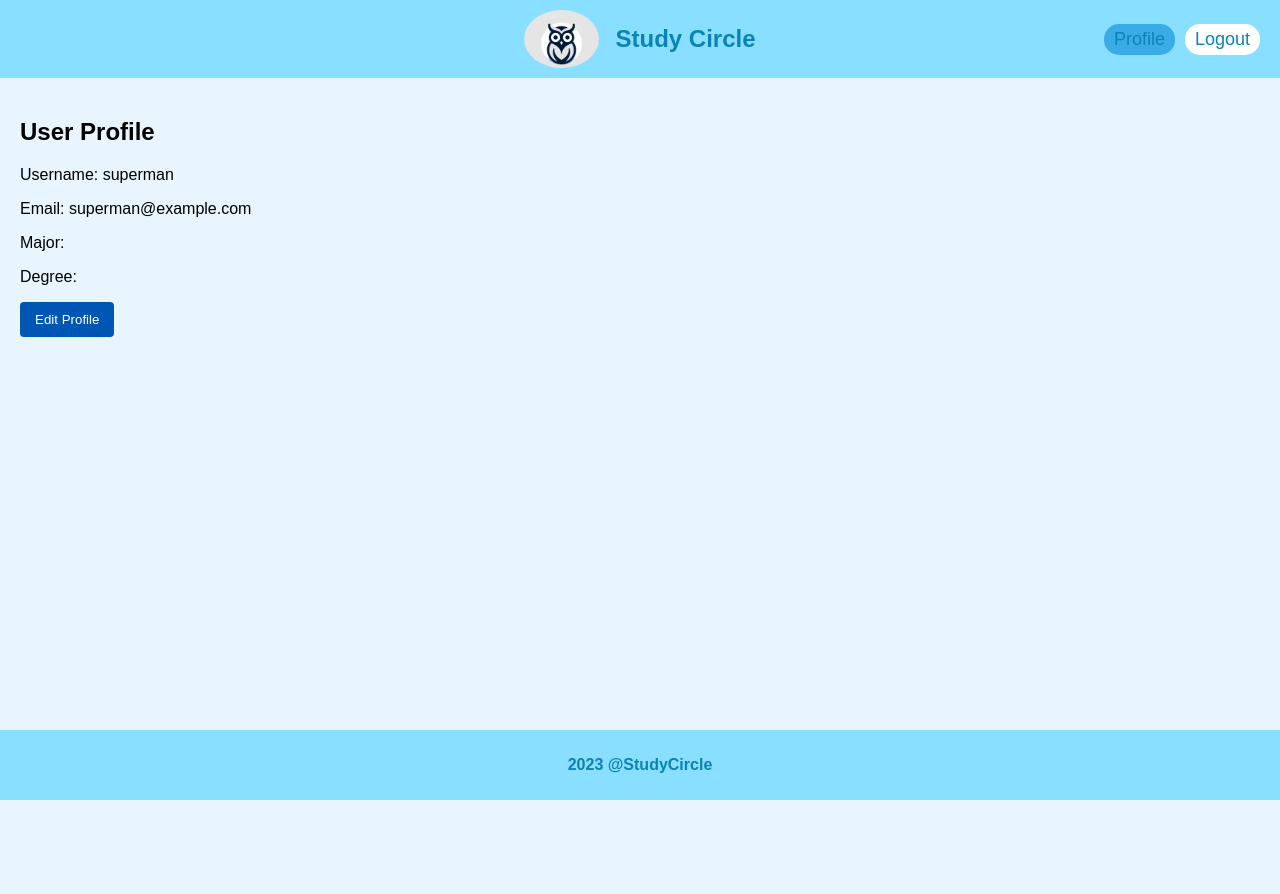
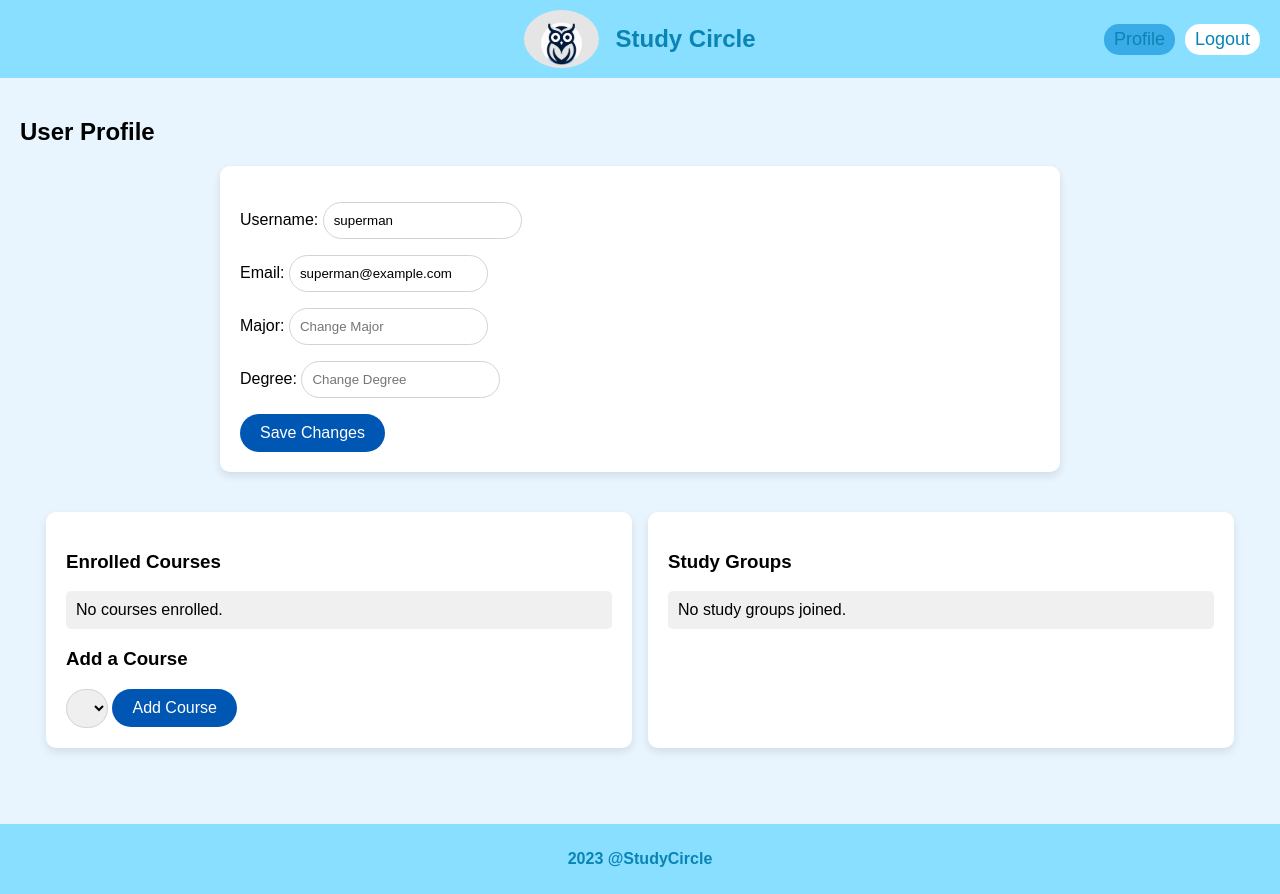
Before and after one commit to StudyCircleorg/StudyCircle, a Django app: page /users/profile in a window 1280 px wide. Before the commit the page ends 800 px from the top, so only its background shows below. Run offline with Django 4.2, Linux system fonts and the light colour scheme; a user stored in the database is signed in; lists and menus that the app fills with data are empty.

Commit message:
make profile page

```diff
--- a/studycircle/static/css/common.css
+++ b/studycircle/static/css/common.css
@@ -189,3 +189,92 @@ nav-title h1 {
         margin: 10px 0; /* Adjust margin for vertical stacking */
     }
 }
+
+.edit-profile-form {
+    background-color: #FFFFFF;
+    padding: 20px;
+    border-radius: 10px;
+    box-shadow: 0 4px 8px rgba(0, 0, 0, 0.1);
+    margin-bottom: 30px;
+    max-width: 800px;
+    margin-left: auto;
+    margin-right: auto;
+}
+
+.profile-courses, .profile-groups {
+    background-color: #FFFFFF;
+    padding: 20px;
+    border-radius: 10px;
+    box-shadow: 0 4px 8px rgba(0, 0, 0, 0.1);
+    width: 48%;
+    margin-bottom: 30px;
+}
+
+/* Flex container for courses and groups */
+.course-group-container {
+    display: flex;
+    justify-content: space-between;
+    gap: 20px;
+}
+
+/* Style the list inside the courses and groups */
+.profile-list {
+    list-style: none;
+    padding: 0;
+}
+
+.profile-list li {
+    background-color: #F0F0F0;
+    padding: 10px;
+    margin-bottom: 10px;
+    border-radius: 5px;
+}
+
+/* Style for the 'Add course' button */
+.add-course-btn {
+    background-color: #0056b3;
+    color: white;
+    padding: 10px 20px;
+    text-align: center;
+    display: inline-block;
+    border-radius: 20px;
+    cursor: pointer;
+    margin-top: 10px;
+}
+
+.add-course-btn:hover {
+    background-color: #004494;
+}
+
+/* Add custom styles for form inputs */
+.form-control {
+    border-radius: 20px;
+    border: 1px solid #ced4da;
+    padding: 10px;
+}
+
+/* Style the save changes button */
+.btn-primary {
+    border-radius: 20px;
+    border: none;
+    padding: 10px 20px;
+    font-size: 16px;
+}
+
+/* Custom media query to adjust layout on smaller screens */
+@media (max-width: 768px) {
+    .course-group-container {
+        flex-direction: column;
+    }
+
+    .profile-courses, .profile-groups {
+        width: 100%;
+    }
+}
+
+.container-profile-page {
+    display: flex;
+    margin: 16px;
+    padding: 10px;
+    gap: 16px;
+}
--- a/studycircle/users/static/users/styles.css
+++ /dev/null
@@ -1,3 +0,0 @@
-body {
-    padding: 10px;
-}
--- a/studycircle/users/templates/users/profile.html
+++ b/studycircle/users/templates/users/profile.html
@@ -4,13 +4,51 @@
 
 {% block content %}
     <h2>User Profile</h2>
-    <p>Username: {{user.username}}</p>
-    <p>Email: {{user.email}}</p>
-    <p>Major: {{user.major}}</p>
-    <p>Degree: {{user.degree}}</p>
 
-    <a href="{% url 'users:edit_profile' %}" class="secondary-font">
-        <input class="btn btn-primary" type="submit" value="Edit Profile">
-    </a>
-    <!-- You can add more user details here -->
+    <div class="edit-profile-form">
+        <form action="{% url 'users:edit_profile' %}" method="post">
+            {% csrf_token %} <!-- Include the CSRF token -->
+
+            <p>Username: <input class="form-control" type="text" name="new_username" placeholder="Change Username" value="{{ user.username }}"></p>
+            <p>Email: <input class="form-control" type="email" name="new_email" placeholder="Change Email" value="{{ user.email }}"></p>
+            <p>Major: <input class="form-control" type="text" name="major" placeholder="Change Major" value="{{ user.major }}"></p>
+            <p>Degree: <input class="form-control" type="text" name="degree" placeholder="Change Degree" value="{{ user.degree }}"></p>
+
+            <input class="btn btn-primary" type="submit" value="Save Changes">
+        </form>
+    </div>
+
+    <div class="container-profile-page">
+        <div class="profile-courses">
+            <h3>Enrolled Courses</h3>
+            <ul class="profile-list">
+                {% for user_course in enrolled_courses %}
+                    <li>{{ user_course.course }}</li>
+                {% empty %}
+                    <li>No courses enrolled.</li>
+                {% endfor %}
+            </ul>
+            <h3>Add a Course</h3>
+            <form action="{% url 'users:add_course' %}" method="post">
+                {% csrf_token %}
+                <select class="form-control" name="course_id">
+                    {% for course in Course.objects.all %}
+                        <option value="{{ course.id }}">{{ course }}</option>
+                    {% endfor %}
+                </select>
+                <input class="btn btn-primary" type="submit" value="Add Course">
+            </form>
+        </div>
+
+        <div class="profile-groups">
+            <h3>Study Groups</h3>
+            <ul class="profile-list">
+                {% for user_group in enrolled_groups %}
+                    <li>{{ user_group.group }}</li>
+                {% empty %}
+                    <li>No study groups joined.</li>
+                {% endfor %}
+            </ul>
+        </div>
+    </div>
 {% endblock %}
--- a/studycircle/users/urls.py
+++ b/studycircle/users/urls.py
@@ -9,5 +9,6 @@ urlpatterns = [
     path("logout", views.logout_view, name="logout"),
     path("register", views.register, name="register"),
     path("profile", views.profile_view, name="profile"),
-    path("edit_profile", views.edit_profile_view, name="edit_profile")
+    path("edit_profile", views.edit_profile_view, name="edit_profile"),
+    path('add_course/', views.add_course_view, name='add_course'),
 ]
--- a/studycircle/users/views.py
+++ b/studycircle/users/views.py
@@ -5,7 +5,10 @@ from django.contrib.auth import authenticate, login, logout
 from django.urls import reverse
 from django.contrib.auth.decorators import login_required
 
-from .models import User
+from groups.models import UserGroup
+from courses.models import Course
+
+from .models import User, UserCourse
 
 # Create your views here.
 def login_view(request):
@@ -67,13 +70,19 @@ def register(request):
         return render(request, "users/register.html")
 
 def profile_view(request):
+    user = request.user
+    enrolled_courses = UserCourse.objects.filter(user=user)
+    enrolled_groups = UserGroup.objects.filter(user=user)
     return render(request, "users/profile.html", {
-        "user": request.user
+        "user": user,
+        "enrolled_courses": enrolled_courses,
+        "enrolled_groups": enrolled_groups
     })
 
 def edit_profile_view(request):
     if request.method == "POST":
         new_username = request.POST["new_username"]
+        new_email = request.POST["new_email"]
         major = request.POST["major"]
         degree = request.POST["degree"]
         user = request.user
@@ -82,30 +91,41 @@ def edit_profile_view(request):
         user.major = major
         user.degree = degree
 
-        # Check if the new username is different from the current one
-        if new_username != request.user.username:
-            # Check if the new username is available
-            if User.objects.filter(username=new_username).exists():
-                return render(request, "users/edit_profile.html", {
-                    "user": request.user,
-                    "message": "Username is already taken."
+        # Check if the new username or email is different from the current one
+        if new_username != user.username or new_email != user.email:
+            # Check if the new username or email is available
+            if User.objects.filter(username=new_username).exists() or User.objects.filter(email=new_email).exists():
+                return render(request, "users/profile.html", {
+                    "user": user,
+                    "message": "Username or email is already taken."
                 })
 
-            # Update Username
+            # Update Username and Email
             user.username = new_username
+            user.email = new_email
             user.save()
 
             return render(request, "users/profile.html", {
-                "user": request.user,
-                "message": "Username, Major and Degree successfully changed."
+                "user": user,
+                "message": "Profile updated successfully."
             })
 
         else:
-            return render(request, "users/edit_profile.html", {
-                "user": request.user,
-                "message": "Username needs to be different from previous Username."
+            return render(request, "users/profile.html", {
+                "user": user,
+                "message": "No changes detected in Username or Email."
             })
     else:
-        return render(request, "users/edit_profile.html", {
+        return render(request, "users/profile.html", {
             "user": request.user
         })
+
+def add_course_view(request):
+    if request.method == "POST":
+        course_id = request.POST["course_id"]
+        course = Course.objects.get(id=course_id)
+        user_course = UserCourse(user=request.user, course=course)
+        user_course.save()
+        return HttpResponseRedirect(reverse("users:profile"))
+
+    return render(request, "users/profile.html")
```
Also changed, not shown: studycircle/users/templates/users/edit_profile.html (deleted, +0 -18 lines), studycircle/db.sqlite3.
